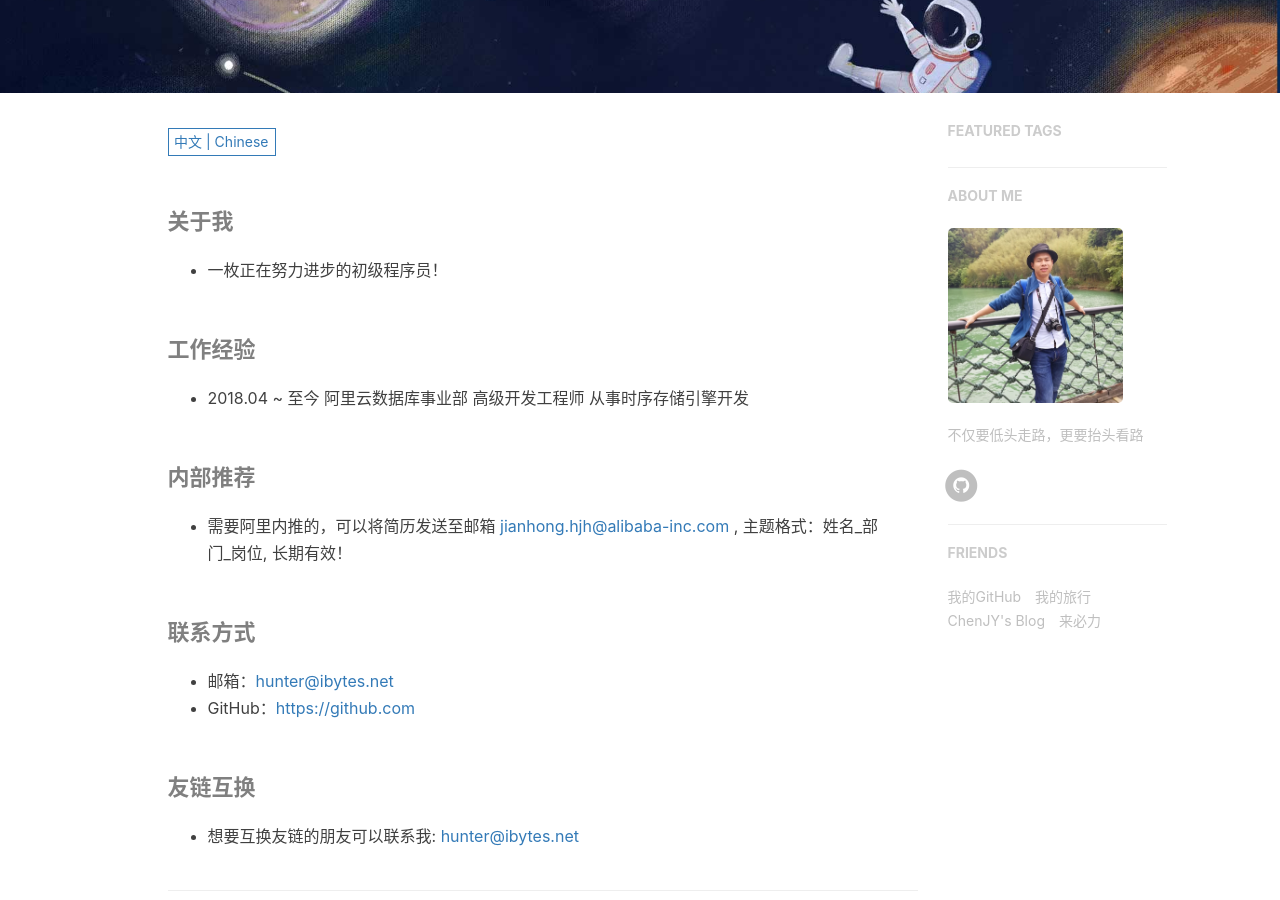
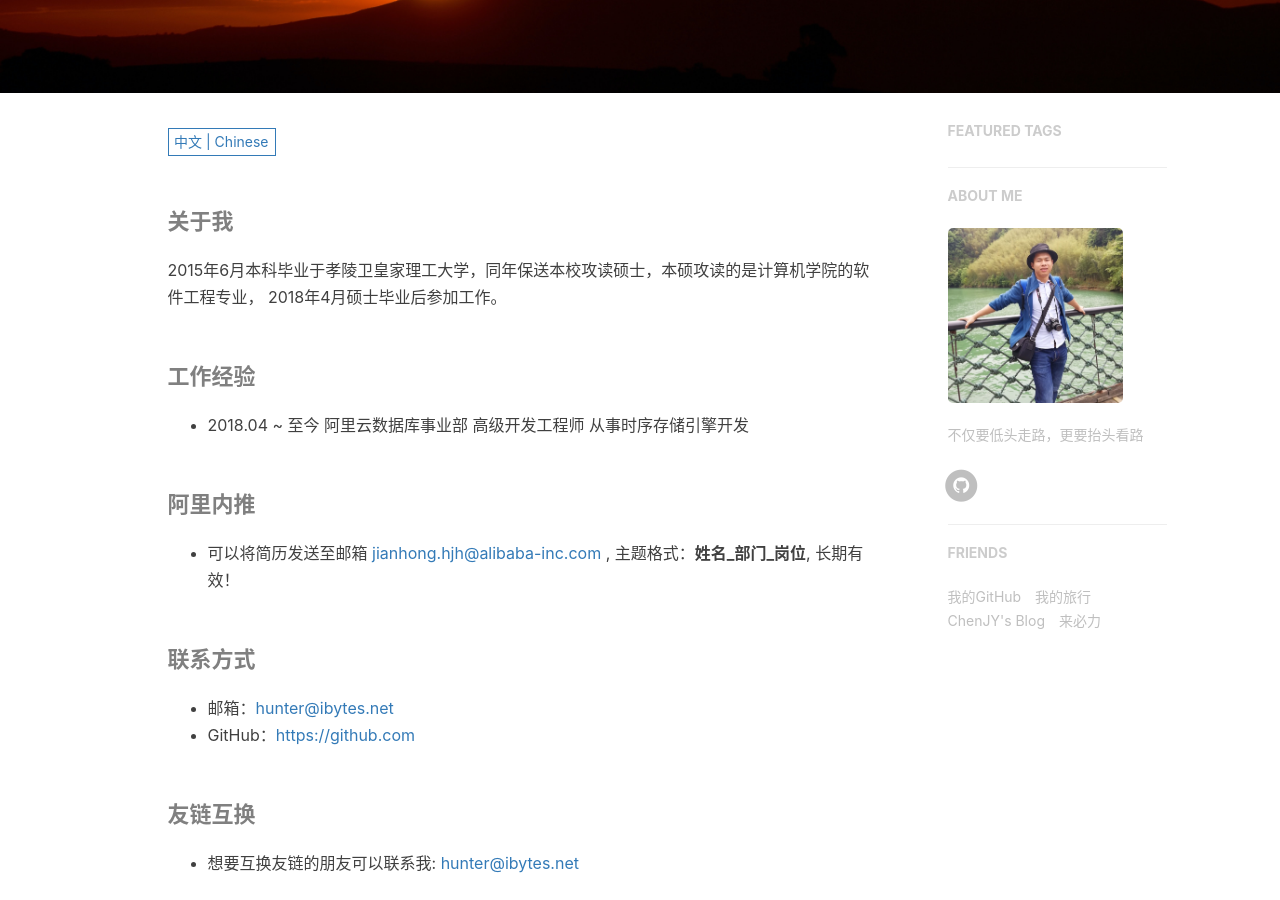
Before and after one commit to hujianhong/hujianhong.github.io, a Jekyll site: the page built from about.html, in a window 1280 px wide and 900 px high, scrolled down 325 px. Built offline with Jekyll 4.4.1, drawn with Linux system fonts in a browser that asks for light colours; nearby versions of some CDN libraries; comment, search, counter and statistics services are not loaded.

Commit message:
updated about pages

```diff
--- a/_includes/about/zh.md
+++ b/_includes/about/zh.md
@@ -1,12 +1,12 @@
 
 #### 关于我
-* 一枚正在努力进步的初级程序员！
+2015年6月本科毕业于孝陵卫皇家理工大学，同年保送本校攻读硕士，本硕攻读的是计算机学院的软件工程专业， 2018年4月硕士毕业后参加工作。
 
 #### 工作经验
 * 2018.04 ~ 至今 阿里云数据库事业部 高级开发工程师 从事时序存储引擎开发
 
-#### 内部推荐
-* 需要阿里内推的，可以将简历发送至邮箱 <jianhong.hjh@alibaba-inc.com> , 主题格式：姓名_部门_岗位, 长期有效！
+#### 阿里内推
+* 可以将简历发送至邮箱 <jianhong.hjh@alibaba-inc.com> , 主题格式：**姓名_部门_岗位**, 长期有效！
 
 #### 联系方式
 * 邮箱：<hunter@ibytes.net>
--- a/about.html
+++ b/about.html
@@ -2,7 +2,7 @@
 layout: page
 title: "About"
 description: "你是我的梦想"
-header-img: "img/about-bg.jpg"
+header-img: "img/wolfgang-hasselmann-tDzpLNkGdNA-unsplash.jpg"
 multilingual: true
 ---
 
```
Also changed, not shown: img/wolfgang-hasselmann-tDzpLNkGdNA-unsplash.jpg (added).
